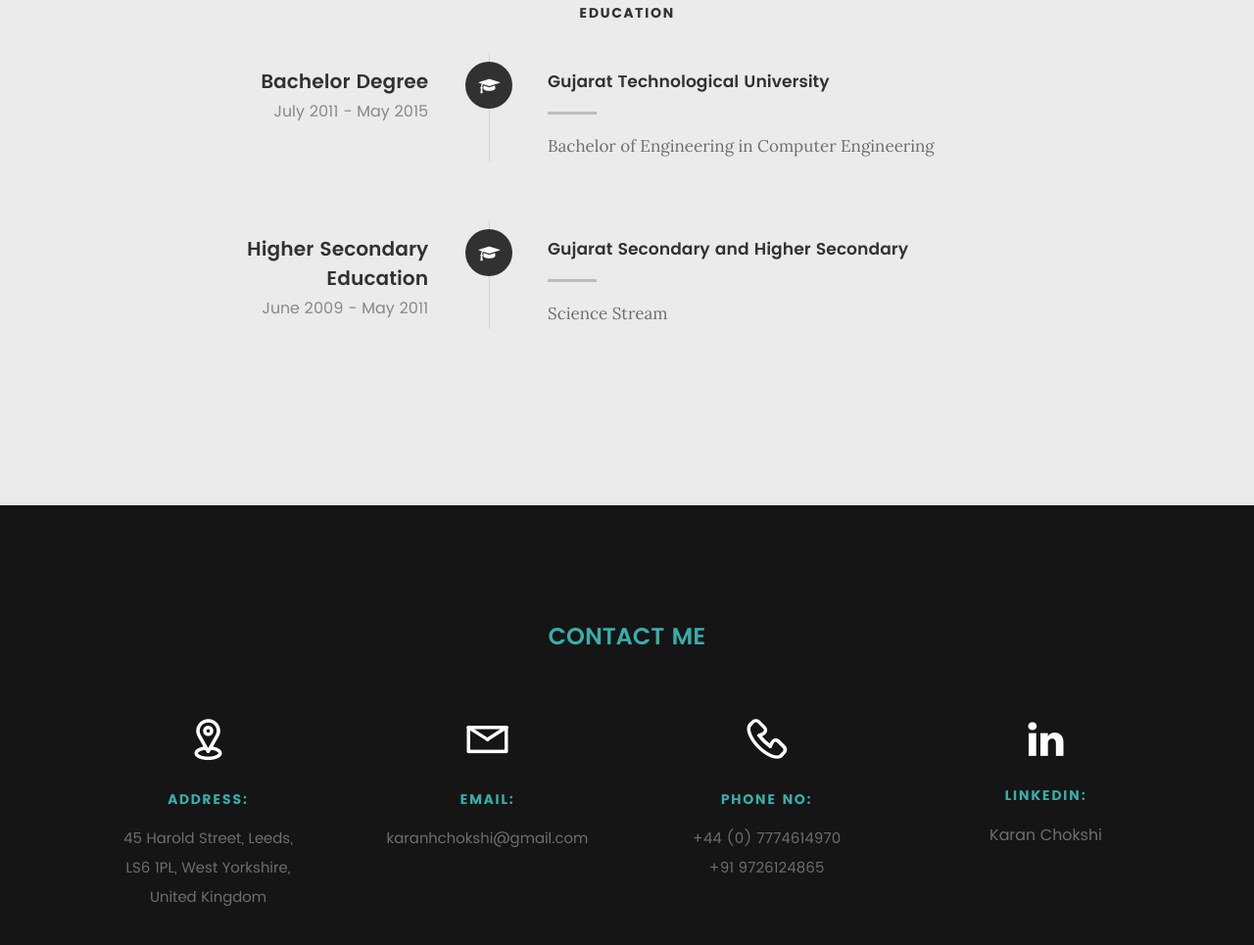
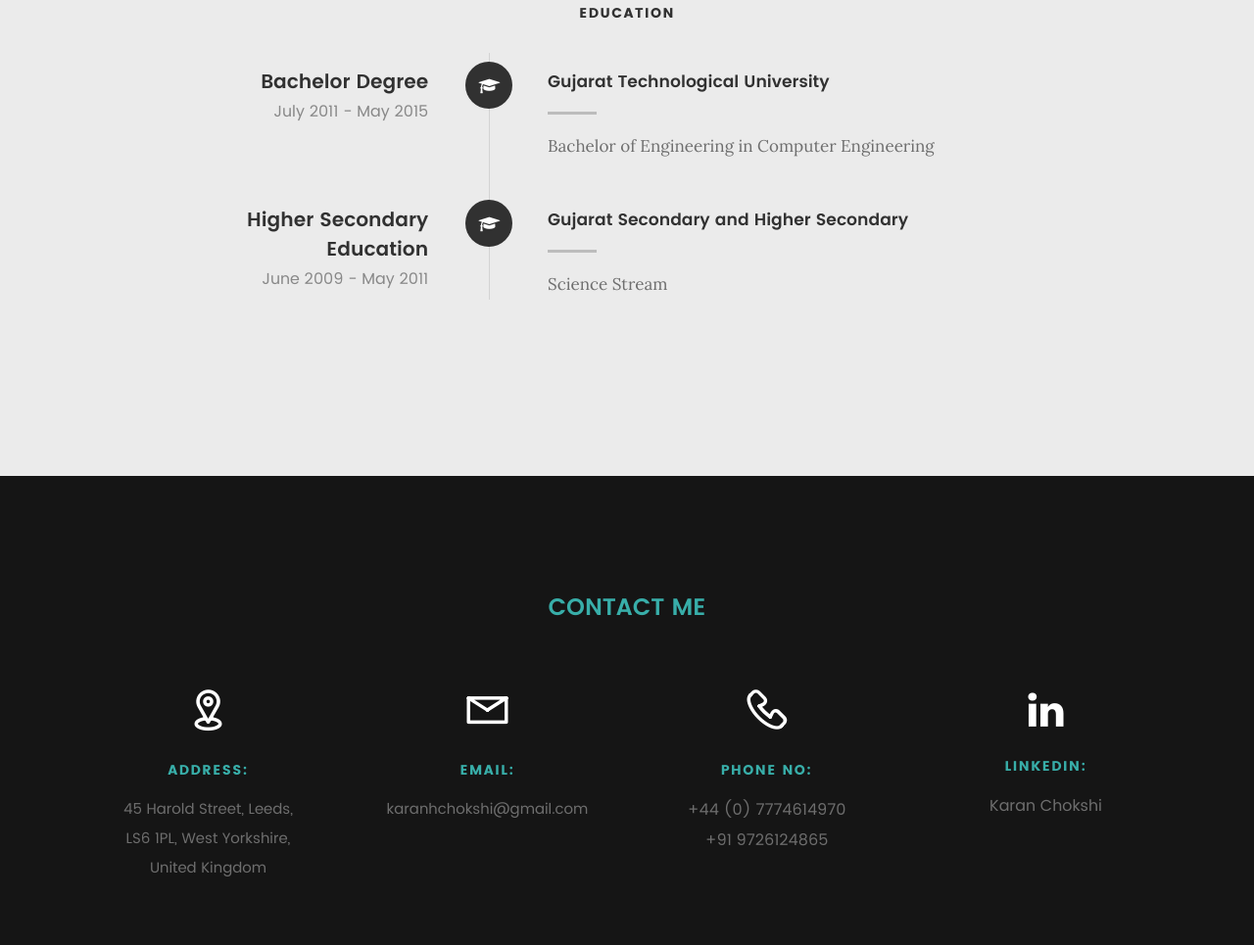
Before and after one commit to karanhchoksi/karanchokshi.github.io, a plain HTML site: page index.html in a window 1280 px wide. Shown: the part 5021-5986 px from the top of the page at 98% size. Drawn offline with Linux system fonts and the light colour scheme; files whose address does not match are found by name.

Commit message:
minor changes

```diff
--- a/index.html
+++ b/index.html
@@ -458,51 +458,36 @@
 			<div class="col-twelve">
 
 				<div class="timeline-wrap">
-
 					<div class="timeline-block">
-
 						<div class="timeline-ico">
 							<i class="fa fa-graduation-cap"></i>
 						</div>
-
 						<div class="timeline-header">
 							<h3>Bachelor Degree</h3>
 							<p>July 2011 - May 2015</p>
 						</div>
-
 						<div class="timeline-content">
 							<h4>Gujarat Technological University</h4>
 							<p>Bachelor of Engineering in Computer Engineering</p>
 						</div>
-
 					</div>
 
-				</div>
-				<div class="timeline-wrap">
-
 					<div class="timeline-block">
-
 						<div class="timeline-ico">
 							<i class="fa fa-graduation-cap"></i>
 						</div>
-
 						<div class="timeline-header">
 							<h3>Higher Secondary Education</h3>
 							<p>June 2009 - May 2011</p>
 						</div>
-
 						<div class="timeline-content">
 							<h4>Gujarat Secondary and Higher Secondary</h4>
 							<p>Science Stream</p>
 						</div>
-
 					</div>
-
 				</div>
-
 			</div>
 		</div>
-
 	</section>
 
 	<section id="contact">
@@ -576,8 +561,8 @@
 					<i class="icon-phone"></i>
 				</div>
 				<h5>Phone no: </h5>
-				<p>+44 (0) 7774614970<br>
-					+91 9726124865
+				<p> <span class="kc_linkedin">+44 (0) 7774614970</span><br>
+					<span class="kc_linkedin">+91 9726124865</span>
 				</p>
 			</div>
 
```
